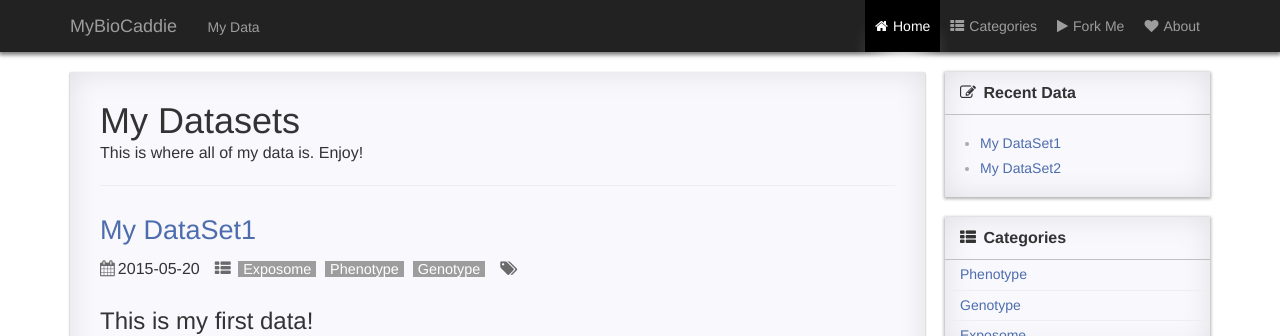
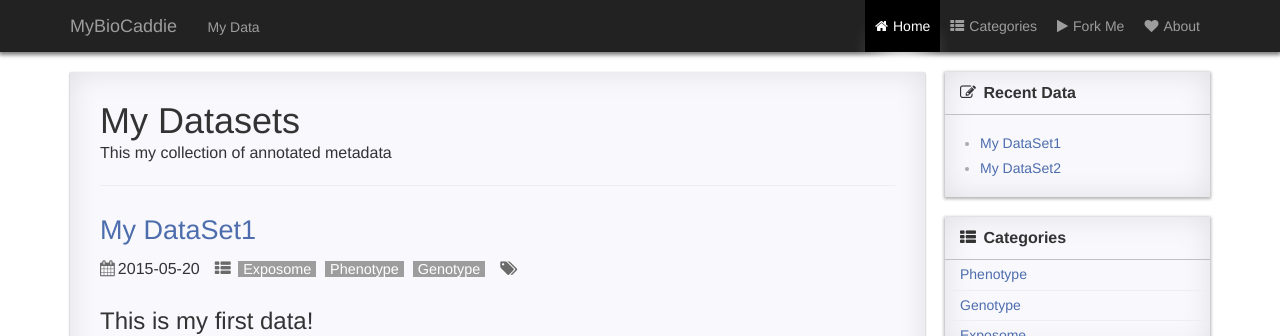
Before and after one commit to biodatasets/mybiocaddie, a Jekyll site: the page built from index.html, in a window 1280 px wide. Shown: the top 336 px of the page. Built offline with Jekyll 4.4.1, drawn with Linux system fonts in a browser that asks for light colours.

Commit message:
modifying text

```diff
--- a/index.html
+++ b/index.html
@@ -6,7 +6,7 @@ layout: default
     <div class="left">
       <h1>My Datasets</h1>
       <p>
-        This is where all of my data is. Enjoy!
+        This my collection of annotated metadata
       </p>
         <hr>
         {% assign newcars = site.metadata | where: "category", "new" %}
```
